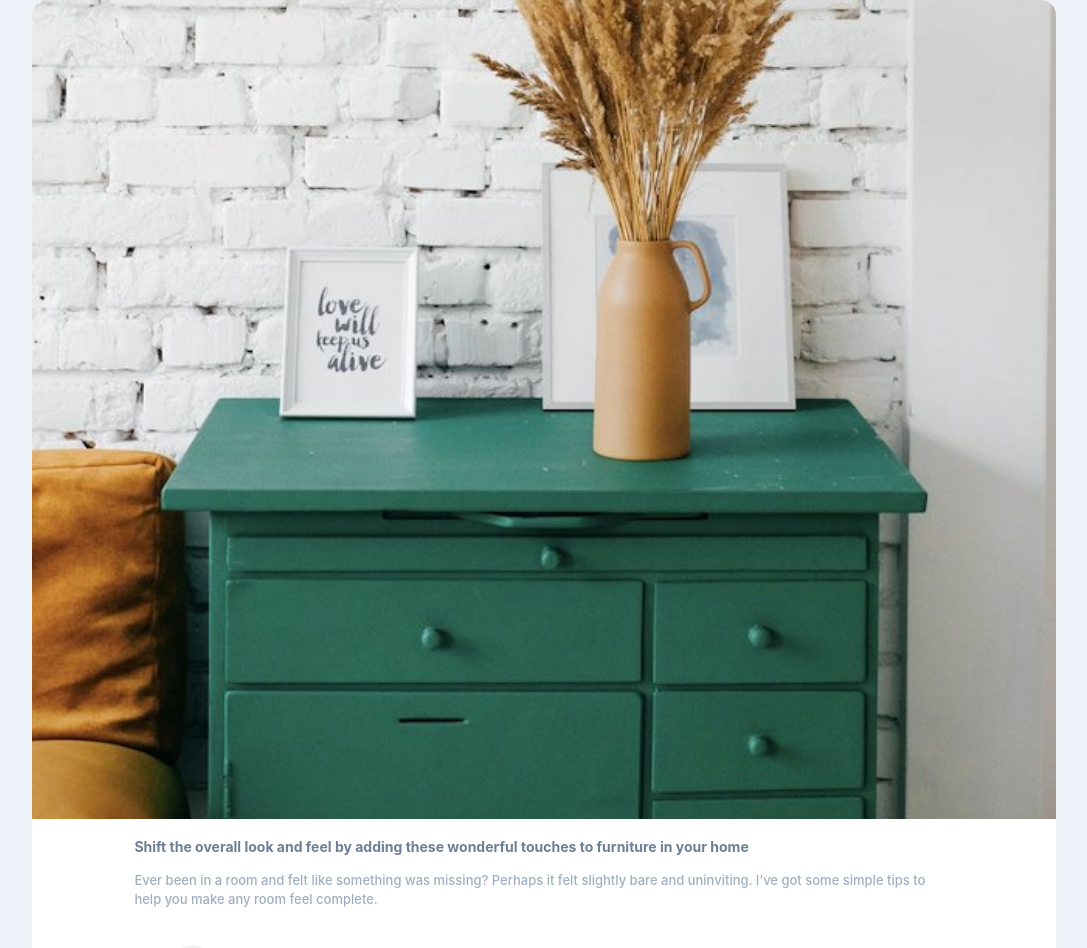
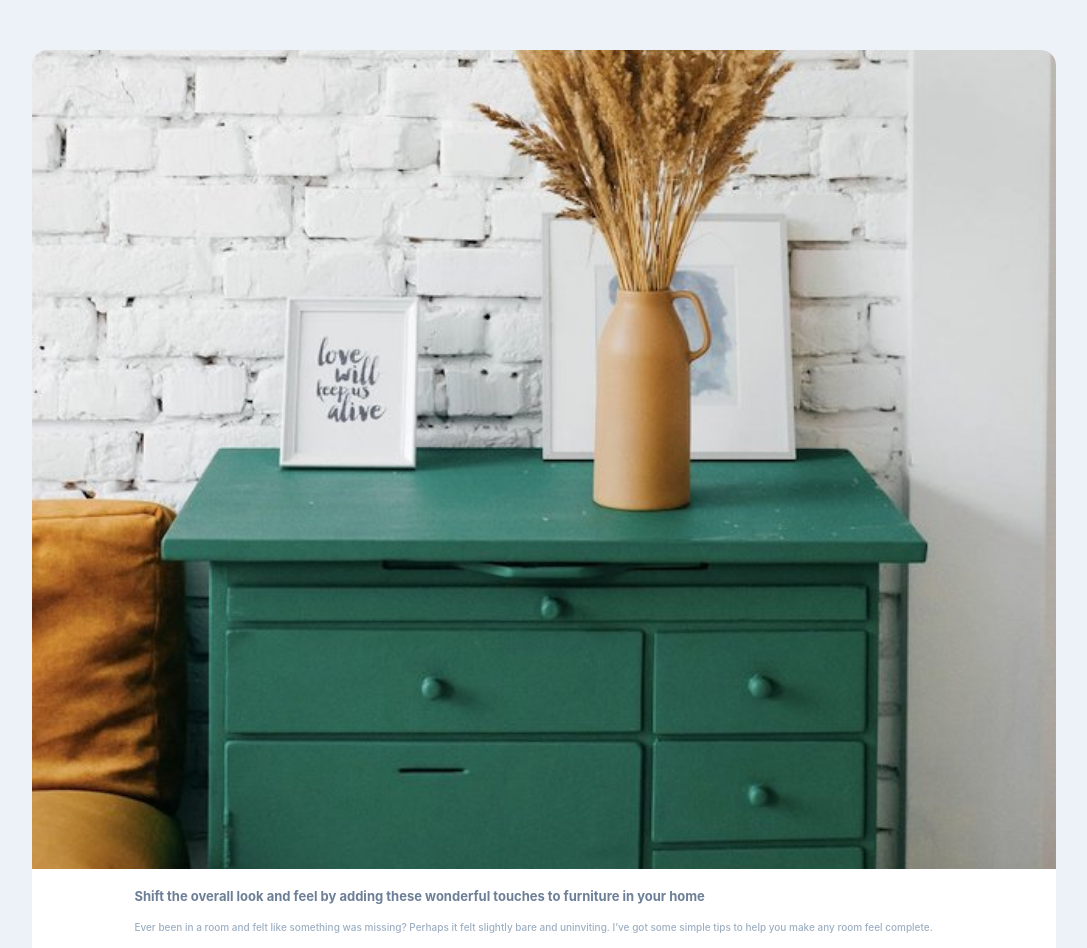
Before and after one commit to darubiomunoz/portfolio-08-articlepreviewcomponent, a React (Create React App) app: page / in a window 1280 px wide. Shown: the top 948 px of the page, without its empty margins (96-1183 px from the left). Built offline with nearby package versions, Linux system fonts and the light colour scheme.

Commit message:
Style corrections

```diff
--- a/src/components/styles/ArticlePreview.css
+++ b/src/components/styles/ArticlePreview.css
@@ -1,5 +1,6 @@
 .card {
     width: 80%;
+    margin: 5rem 0;
     background-color: #FFF;
     border: none;
     border-radius: var(--border-radius-base);
@@ -18,13 +19,13 @@
 
 .card-title {
     margin-bottom: 1.5rem;
-    font-size: 1.4rem;
+    font-size: var(--font-size-base);
     font-weight: var(--font-weight-bold);
     color: var(--color-option2);
 }
 
 .card-text {
-    font-size: var(--font-size-base);
+    font-size: 1rem;
     font-weight: var(--font-weight-normal);
     color: var(--color-option3);
 }
@@ -72,6 +73,7 @@
     background-color: var(--color-option4);
     border-radius: var(--border-radius-round);
     border: none;
+    cursor: pointer;
 }
 
 .card-share {
@@ -90,6 +92,7 @@
 .card-icon-twitter,
 .card-icon-pinterest {
     margin: 2.75rem 0;
+    cursor: pointer;
 }
 
 .invisible {
--- a/src/index.css
+++ b/src/index.css
@@ -13,7 +13,6 @@ body {
   height: 100%;
   min-height: 100vh;
   background-color: var(--color-option4);
-  overflow: hidden;
 }
 
 .root {
```
